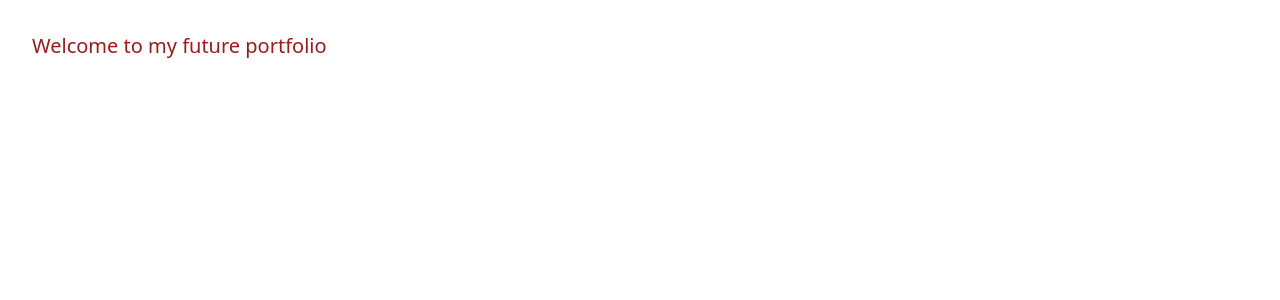
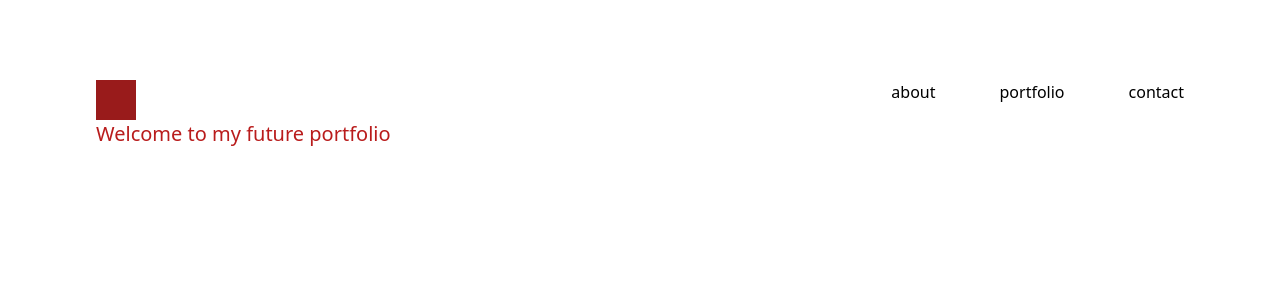
Before and after one commit to Guilleandmont/my-portfolio, a Next.js app: page / in a window 1280 px wide. Shown: the top 300 px of the page. Built offline with nearby package versions, Linux system fonts and the light colour scheme.

Commit message:
created navigation component and added styles

```diff
--- a/components/Layout/Layout.tsx
+++ b/components/Layout/Layout.tsx
@@ -1,7 +1,7 @@
 import { FC } from "react";
 
 const Layout: FC = ({ children }) => {
-  return <div className="m-8 min-h-screen">{children}</div>;
+  return <div className="py-20 px-24 min-h-screen">{children}</div>;
 };
 
 export default Layout;
--- /dev/null
+++ b/components/Nav/Nav.tsx
@@ -0,0 +1,27 @@
+import Link from "next/link";
+
+const Nav = () => {
+  return (
+    <nav>
+      <ul className="flex space-x-16">
+        <li>
+          <Link href="#">
+            <a>about</a>
+          </Link>
+        </li>
+        <li>
+          <Link href="#">
+            <a>portfolio</a>
+          </Link>
+        </li>
+        <li>
+          <Link href="#">
+            <a>contact</a>
+          </Link>
+        </li>
+      </ul>
+    </nav>
+  );
+};
+
+export default Nav;
--- a/pages/index.tsx
+++ b/pages/index.tsx
@@ -1,10 +1,15 @@
 import Head from "next/head";
+import Nav from "../components/Nav/Nav";
 import Layout from "../components/Layout/Layout";
 
 export default function Home() {
   return (
     <Layout>
-      <p className="text-red-800 text-xl">Welcome to my future portfolio</p>
+      <header className="flex flex-row w-full justify-between">
+        <div className="w-10 h-10 bg-red-800"></div>
+        <Nav />
+      </header>
+      <p className="text-red-700 text-xl">Welcome to my future portfolio</p>
     </Layout>
   );
 }
```
